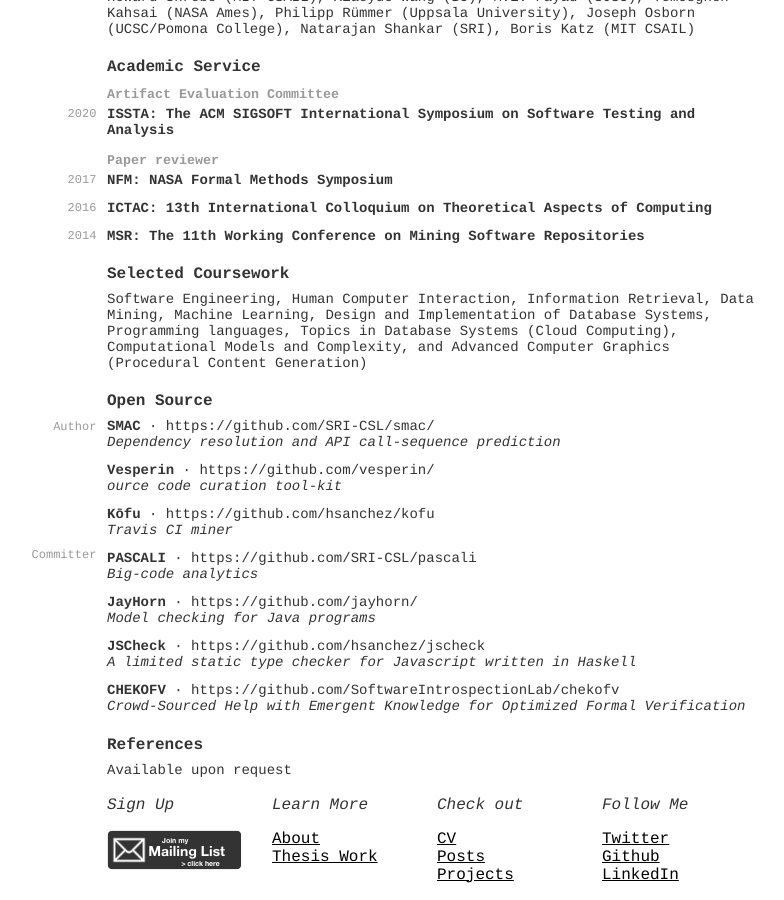
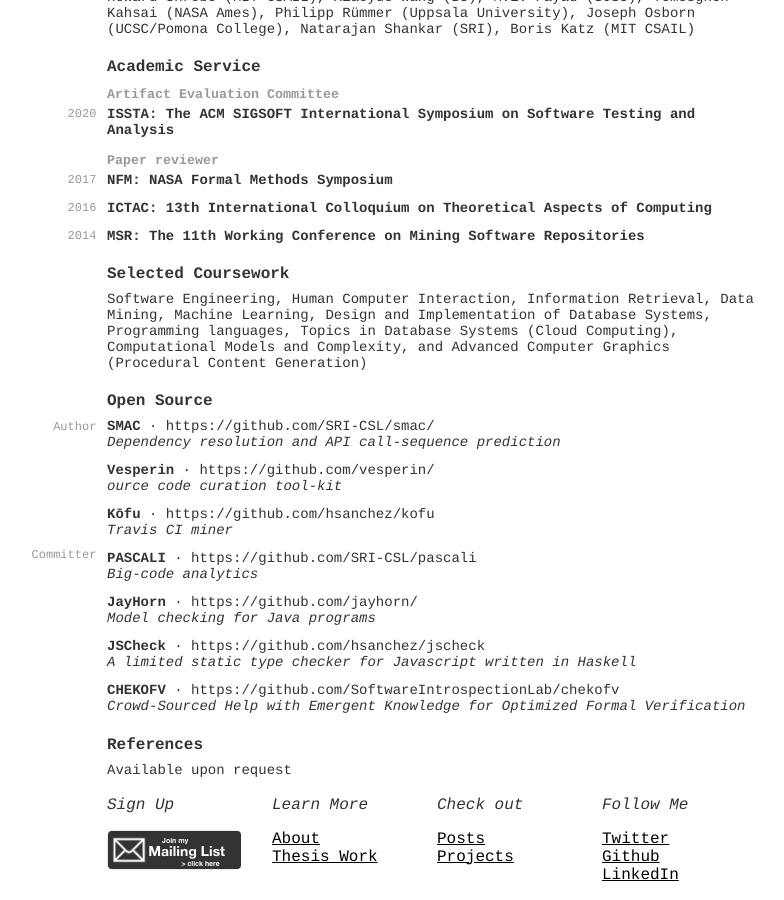
Before and after one commit to hsanchez/hsanchez.github.io, a Jekyll site: the page built from posts/notes/_posts/2017-02-01-cv.md, in a window 1280 px wide and 900 px high, scrolled down 4645 px. Shown: the whole window, without its empty margins (203-987 px from the left). Built offline with Jekyll 4.4.1, drawn with Linux system fonts in a browser that asks for light colours.

Commit message:
hides cv

```diff
--- a/_includes/footer.html
+++ b/_includes/footer.html
@@ -23,7 +23,7 @@
 		<h3>Check out</h3>
 
         <ul>
-						<li><a href="/posts/notes/cv.html">CV</a></li>
+			<!-- <li><a href="/posts/notes/cv.html">CV</a></li> -->
             <li><a href="/posts">Posts</a></li>
             <!-- <li><a href="/posts/notes">Notes</a></li> -->
             <li><a href="/projects">Projects</a></li>
```
Also changed, not shown: posts/notes/_posts/2017-02-01-cv.md (+1 -0 lines).
